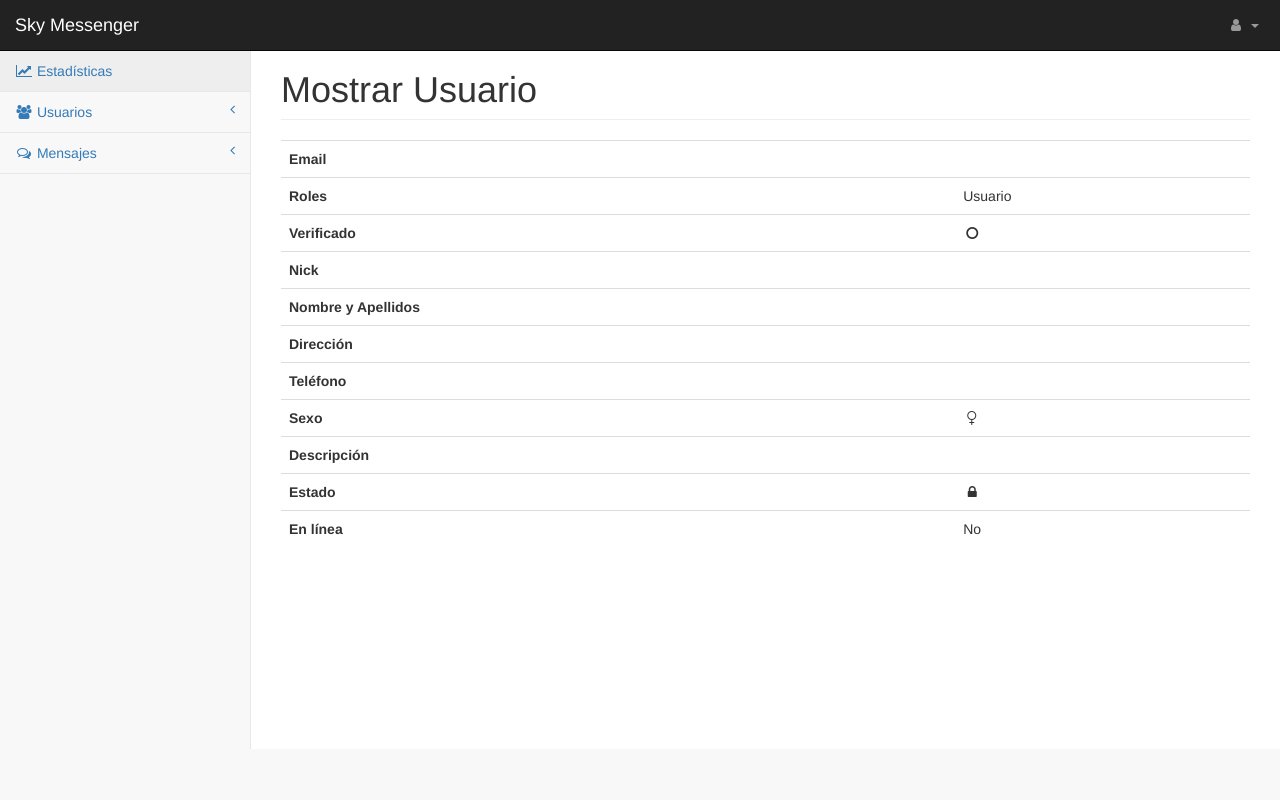
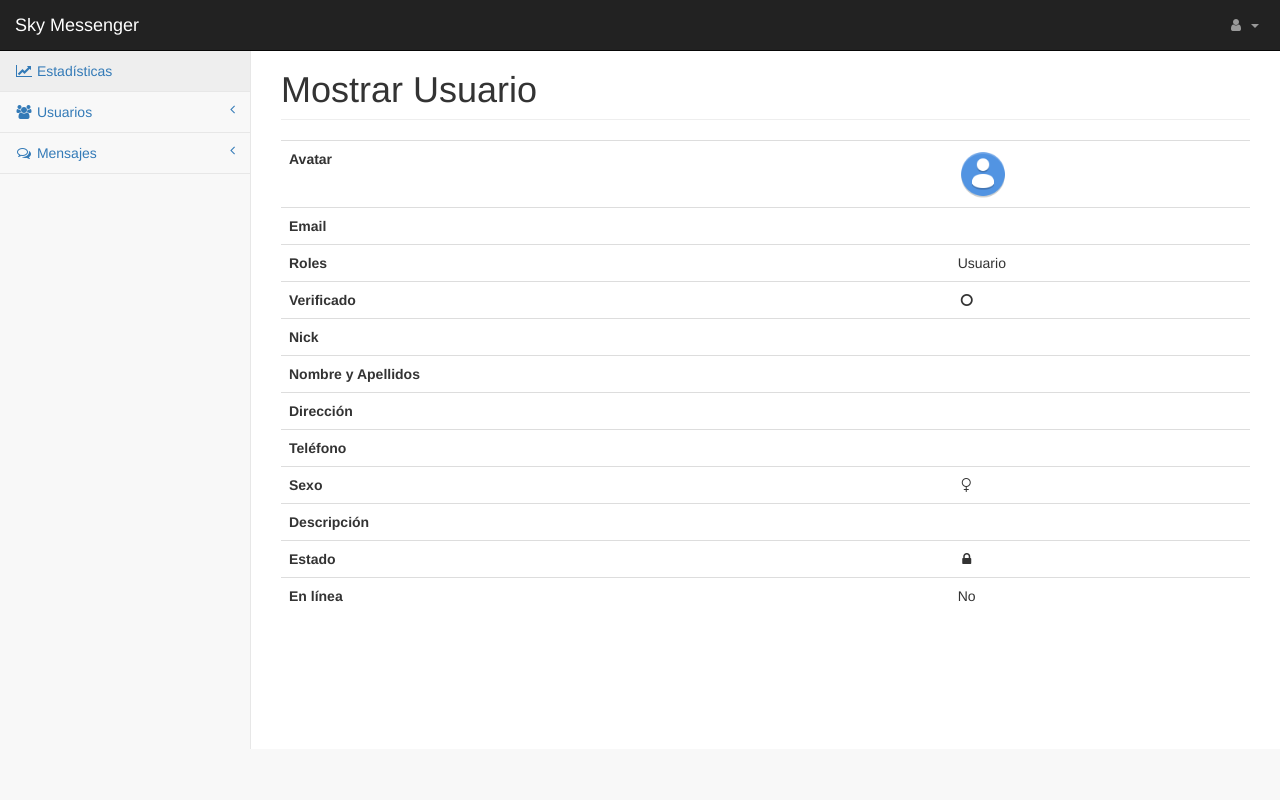
Before and after one commit to michaelrodriguezalvarez/sky-messenger, a Symfony app: template templates/admin/user_show.html.twig in a window 1280 px wide. Run offline with Twig, Linux system fonts and the light colour scheme; the template is opened without the code that fills it, so the values that code supplies are empty; some libraries are stand-ins or nearby versions.

Commit message:
Mostrando avatar en listar y mostras usuario.

```diff
--- a/public/css/sky.css
+++ b/public/css/sky.css
@@ -40,3 +40,9 @@
     height:100px;
     border-radius:50px;
 }
+
+.img_perfil_index {
+    width:50px;
+    height:50px;
+    border-radius:25px;
+}
--- a/src/Form/PerfilType.php
+++ b/src/Form/PerfilType.php
@@ -34,7 +34,6 @@ class PerfilType extends AbstractType
             ->add('avatar', filetype::class, array(
                 "label" => "Foto de Perfil:",
                 "help" => "No especificar para mantener el avatar actual",
-                //"data_class" => null,
                 'mapped' => false,
                 'required' => false,
                 'constraints' => [
--- a/templates/admin/user_show.html.twig
+++ b/templates/admin/user_show.html.twig
@@ -1,6 +1,11 @@
 {% extends 'admin.html.twig' %}
 
 {% block title %}Administración{% endblock %}
+
+{% block stylesheets %}
+{{ parent() }}
+	<link rel="stylesheet" type="text/css" href="{{ asset('css/sky.css') }}">
+{% endblock %}
 
 {% block body %}
 
@@ -19,6 +24,16 @@
             <div>
                 <table class="table">
                     <tbody>
+                        <tr>
+                            <th>Avatar</th>
+                            <td>
+                                {% if perfil_mostrar.avatar == null %}
+                                    <img src="{{ asset('images/default.png') }}" class="img_perfil_index">
+                                {% else %}
+                                    <img src="{{ asset('uploads/' ~ perfil_mostrar.avatar) }}" class="img_perfil_index">
+                                {% endif %}
+                            </td>
+                        </tr>
                         <tr>
                             <th>Email</th>
                             <td>{{ user_mostrar.email }}</td>
```
Also changed, not shown: src/Form/AdminUserType.php (+19 -1 lines), templates/admin/user_index.html.twig (+9 -0 lines).
